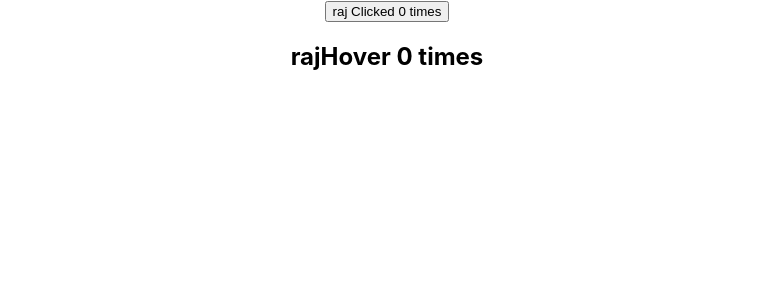
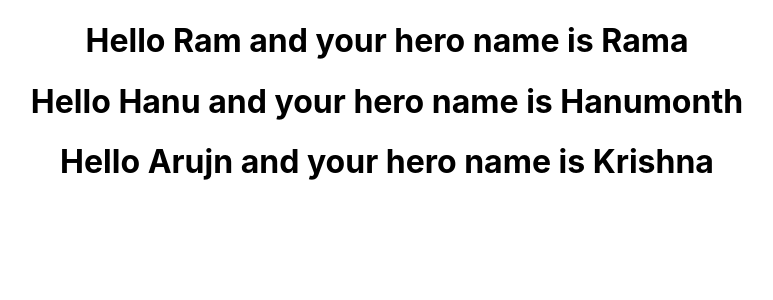
Before and after one commit to apparao1234/hello-world, a React (Create React App) app: page / in a window 1280 px wide. Shown: the top 300 px of the page, without its empty margins (253-1026 px from the left). Built offline with nearby package versions, Linux system fonts and the light colour scheme.

Commit message:
props with functional components

```diff
--- a/src/App.js
+++ b/src/App.js
@@ -2,29 +2,19 @@ import React, { Component } from "react";
 import logo from "./logo.svg";
 import "./App.css";
 
-import ClickCounter from "./components/ClickCounter";
-import HoverCounter from "./components/HoverCounter";
-// import Counter from "./components/Counter";
-//render is not any keyword. Assiging a reference of arrow function with two parameters to render.
-//The below code shows that Common function of Counter is shared to CLickCountTwo and HoverCounterTow components.
+import Greet from "./components/Greet";
 
 class App extends Component {
   render() {
     return (
       <div className='App'>
-        <ClickCounter name='raj' />
-        <HoverCounter name='raj' />
-
-        {/* <Counter>
-          {(count, incrementCount) => (
-            <ClickCounterTwo count={count} incrementCount={incrementCount} />
-          )}
-        </Counter>
-        <Counter>
-          {(count, incrementCount) => (
-            <HoverCounterTwo count={count} incrementCount={incrementCount} />
-          )}
-        </Counter> */}
+        <Greet name='Ram' heroName='Rama'>
+          <p>This is children props</p>
+        </Greet>
+        <Greet name='Hanu' heroName='Hanumonth'>
+          <button>Action</button>
+        </Greet>
+        <Greet name='Arujn' heroName='Krishna' />
       </div>
     );
   }
--- a/src/components/ClickCounter.js
+++ b/src/components/ClickCounter.js
@@ -15,12 +15,12 @@ class ClickCounter extends Component {
   render() {
     //destructuring properties.The count and incrementCount sent as parameters with OriginalComponent tag
     console.log("ClickCounter render() method");
-    const { count, incrementCount } = this.props;
+    const { count, incrementCount, name } = this.props;
     console.log("ClickCounter Count value" + count);
     return (
       <div>
         <button onClick={incrementCount}>
-          {this.props.name} Clicked {count} times
+          {name} Clicked {count} times
         </button>
       </div>
     );
--- /dev/null
+++ b/src/components/Greet.js
@@ -0,0 +1,15 @@
+import React from "react";
+
+const Greet = props => {
+  // console.log(props.name);
+  const { name, heroName } = props;
+  return (
+    <div>
+      <h1>
+        Hello {name} and your hero name is {heroName}
+      </h1>
+    </div>
+  );
+};
+
+export default Greet;
--- a/src/components/WithCounter.js
+++ b/src/components/WithCounter.js
@@ -18,8 +18,8 @@ const withCounter = (WrapperComponent, incrementNumber) => {
     }
     // As set state method required prev state, we must pass function  with previous state and increase the count
     incrementCount = () => {
-      this.setState(prevState => {
-        return { count: prevState.count + incrementNumber };
+      this.setState(x => {
+        return { count: x.count + incrementNumber };
       });
     }; //sending two parameters to OriginalComponent.These can be destructured in the respective/input component.
     render() {
```
Also changed, not shown: src/components/Welcome.js (added, +13 -0 lines).
